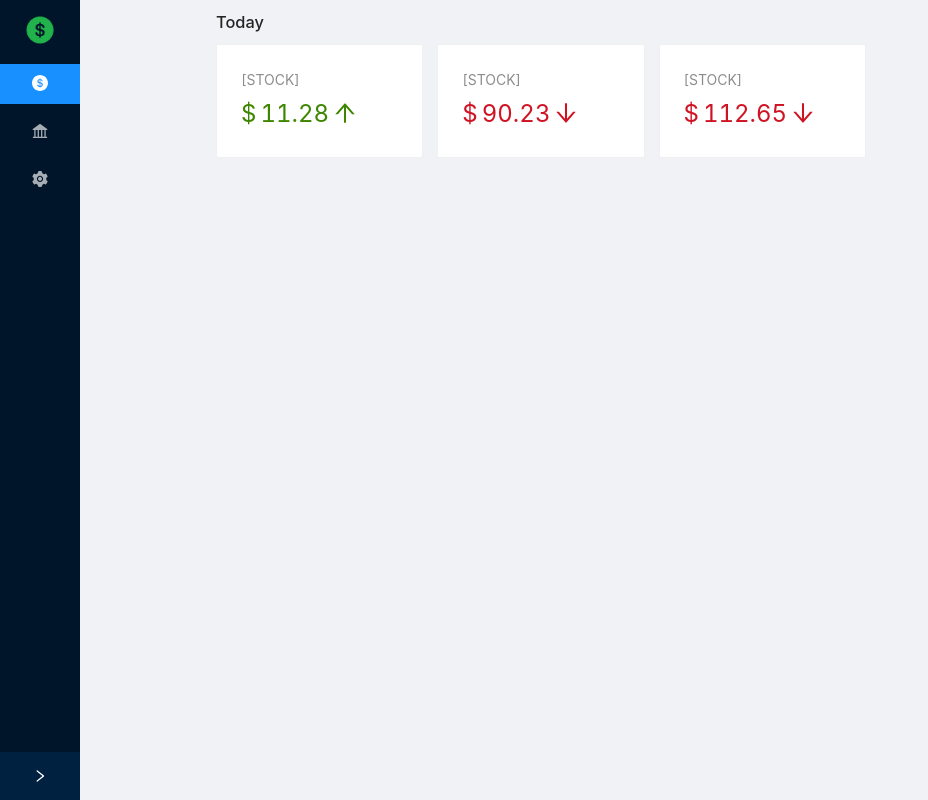
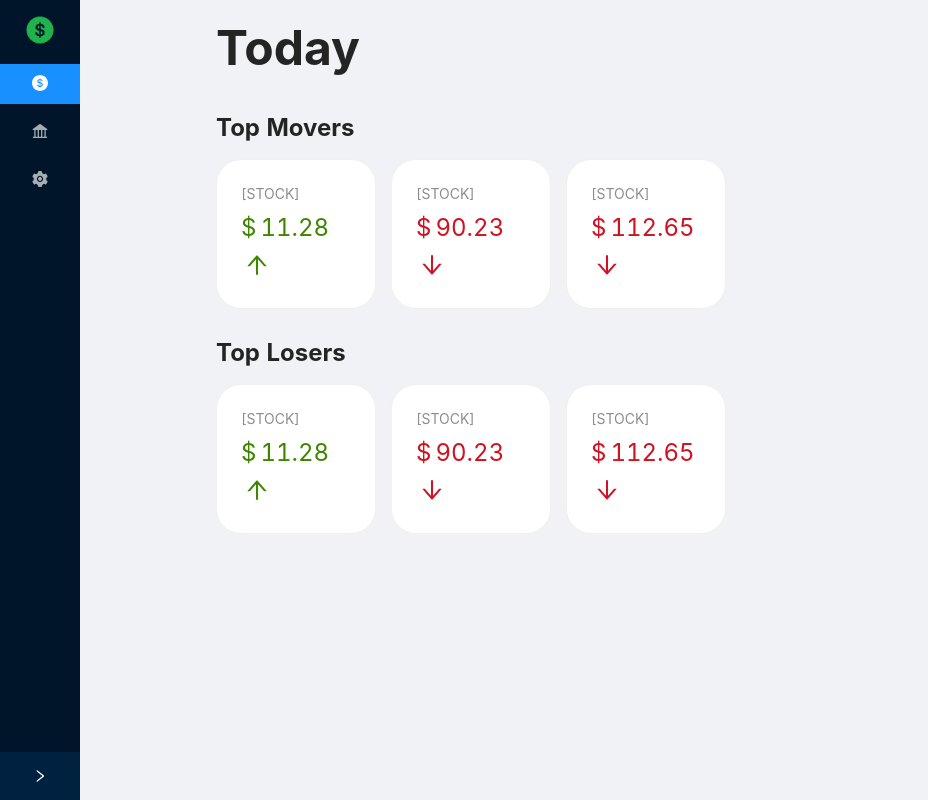
Before and after one commit to sethayotte/Everyday-Portfolio-React, a React (Create React App) app: page / in a window 1280 px wide. Both pictures are taken after a click on the item "Today". Shown: the whole page, without its empty margins (0-928 px from the left). Built offline with nearby package versions, Linux system fonts and the light colour scheme.

Commit message:
Initial StockBlock Structure

```diff
--- a/src/App.css
+++ b/src/App.css
@@ -4,8 +4,14 @@
   margin: 16px;
 }
 
-Sider {
-  width: 50px;
+h1 {
+  font-size: 48px;
+  font-weight: bolder;
+}
+
+h3 {
+  font-size: 24px;
+  font-weight: bolder;
 }
 
 .logo {
@@ -35,3 +41,17 @@ div.site-layout-background {
 content div {
   color: white;
 }
+
+.stock-card {
+  display: flex;
+  flex-direction: row;
+  align-items: center;
+  border-radius: 25px;
+  height: 150px;
+  width: 160px;
+  margin-right: 15px;
+}
+
+.bottom-block {
+  margin-top: 25px;
+}
--- a/src/components/StockCardComponent.js
+++ b/src/components/StockCardComponent.js
@@ -10,9 +10,9 @@ class StockCard extends React.Component {
         <Layout className="site-layout">
             <Content style={{ margin: '0 0px' }}>
       <div className="site-statistic-demo-card">
-        <Row gutter={14}>
-          <Col span={5}>
-            <Card>
+        <Row>
+          <Col>
+            <Card className="stock-card">
               <Statistic
                 title="[STOCK]"
                 value={11.28}
@@ -23,8 +23,8 @@ class StockCard extends React.Component {
               />
             </Card>
           </Col>
-          <Col span={5}>
-            <Card>
+          <Col>
+            <Card className="stock-card">
               <Statistic
                 title="[STOCK]"
                 value={90.23}
@@ -35,8 +35,8 @@ class StockCard extends React.Component {
               />
             </Card>
           </Col>
-          <Col span={5}>
-            <Card>
+          <Col>
+            <Card className="stock-card">
               <Statistic
                 title="[STOCK]"
                 value={112.65}
--- a/src/components/TodayComponent.js
+++ b/src/components/TodayComponent.js
@@ -6,7 +6,14 @@ class Today extends React.Component {
     return (
       <React.Fragment>
         <h1>Today</h1>
-        <StockCard />
+        <div>{/* Day Gain */}</div>
+        <div>
+          <h3>Top Movers</h3>
+          <StockCard />
+          <h3 className="bottom-block">Top Losers</h3>
+          <StockCard />
+        </div>
+        <div>{/* News */}</div>
       </React.Fragment>
     );
   }
```
